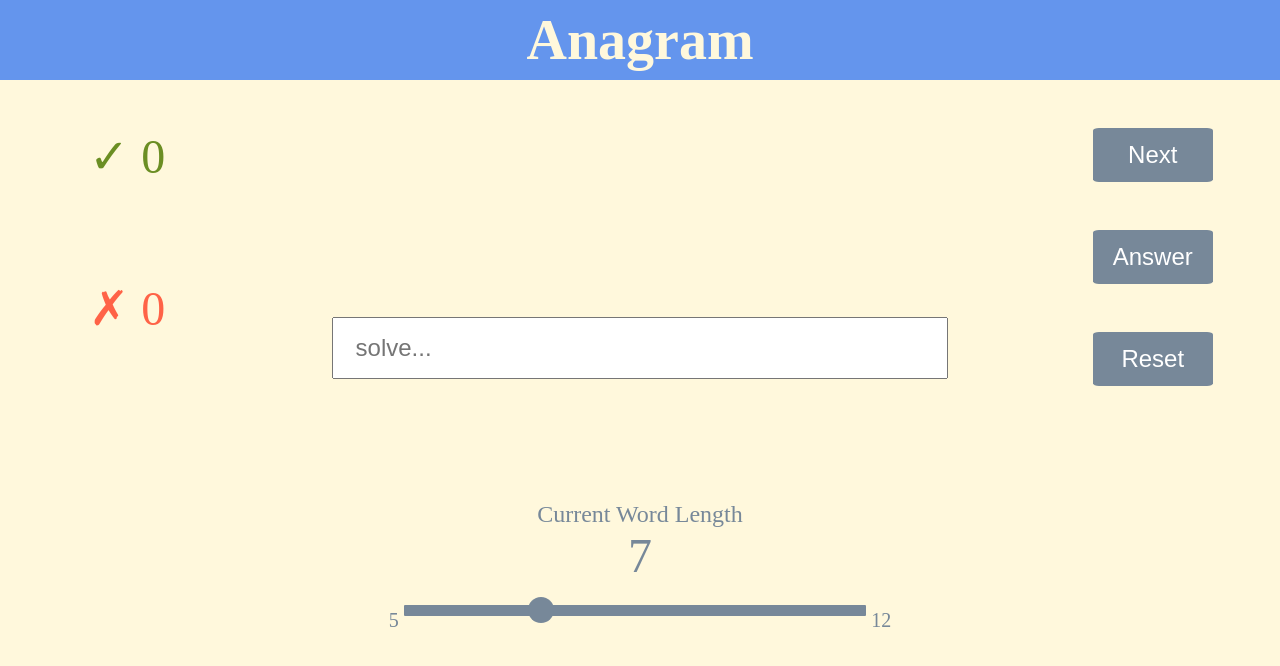
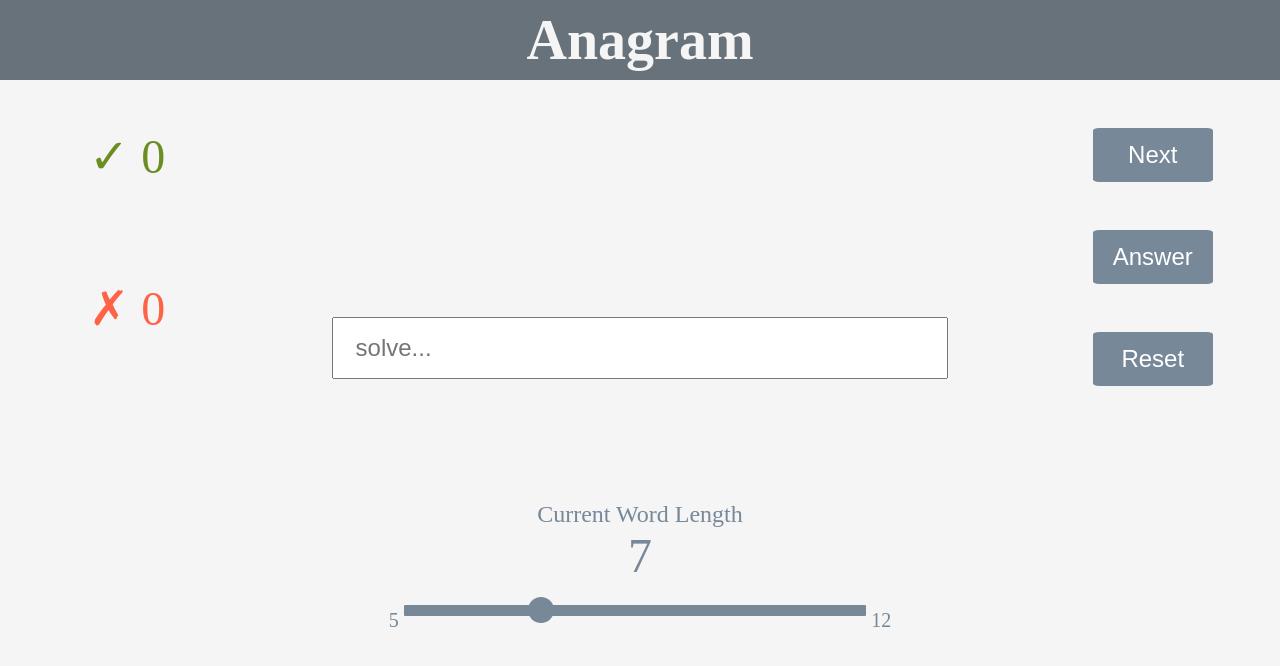
Before and after one commit to jgthomas/braingame.xyz, a React (Create React App) app in the folder frontend/: page / in a window 1280 px wide. Shown: the top 666 px of the page. Built offline with nearby package versions, Linux system fonts and the light colour scheme; no server answers.

Commit message:
Rework appearance

```diff
--- a/frontend/src/components/Anagram/Anagram.css
+++ b/frontend/src/components/Anagram/Anagram.css
@@ -1,5 +1,5 @@
 .game-layout {
-  background-color: cornsilk;
+  background-color: #f5f5f5;
   display: grid;
   grid-template-columns: 0.33fr 1fr 0.33fr;
   grid-template-areas: "scores anagram controls";
--- a/frontend/src/components/Header/Header.css
+++ b/frontend/src/components/Header/Header.css
@@ -1,10 +1,10 @@
 header {
-  background-color: cornflowerblue;
+  background-color: #67727a;
   margin-top: 0;
 }
 
 .game-title {
-  color: cornsilk;
+  color: #f5f5f5;
   font-size: 3.5em;
   margin-top: 0.15em;
 }
--- a/frontend/src/components/LengthSelector/LengthSelector.css
+++ b/frontend/src/components/LengthSelector/LengthSelector.css
@@ -3,7 +3,7 @@ input[type="range"] {
   -webkit-appearance: none;
   height: 34px;
   margin: 10px 0;
-  background-color: cornsilk;
+  background-color: #f5f5f5;
 }
 
 input[type="range"]::-moz-focus-outer {
--- a/frontend/src/components/Word/Word.css
+++ b/frontend/src/components/Word/Word.css
@@ -1,7 +1,7 @@
 .word {
   letter-spacing: 0.0625em;
   font-size: 2.5em;
-  color: dodgerblue;
+  color: #d75c37;
   margin-top: 1em;
   margin-bottom: 1em;
 }
```
